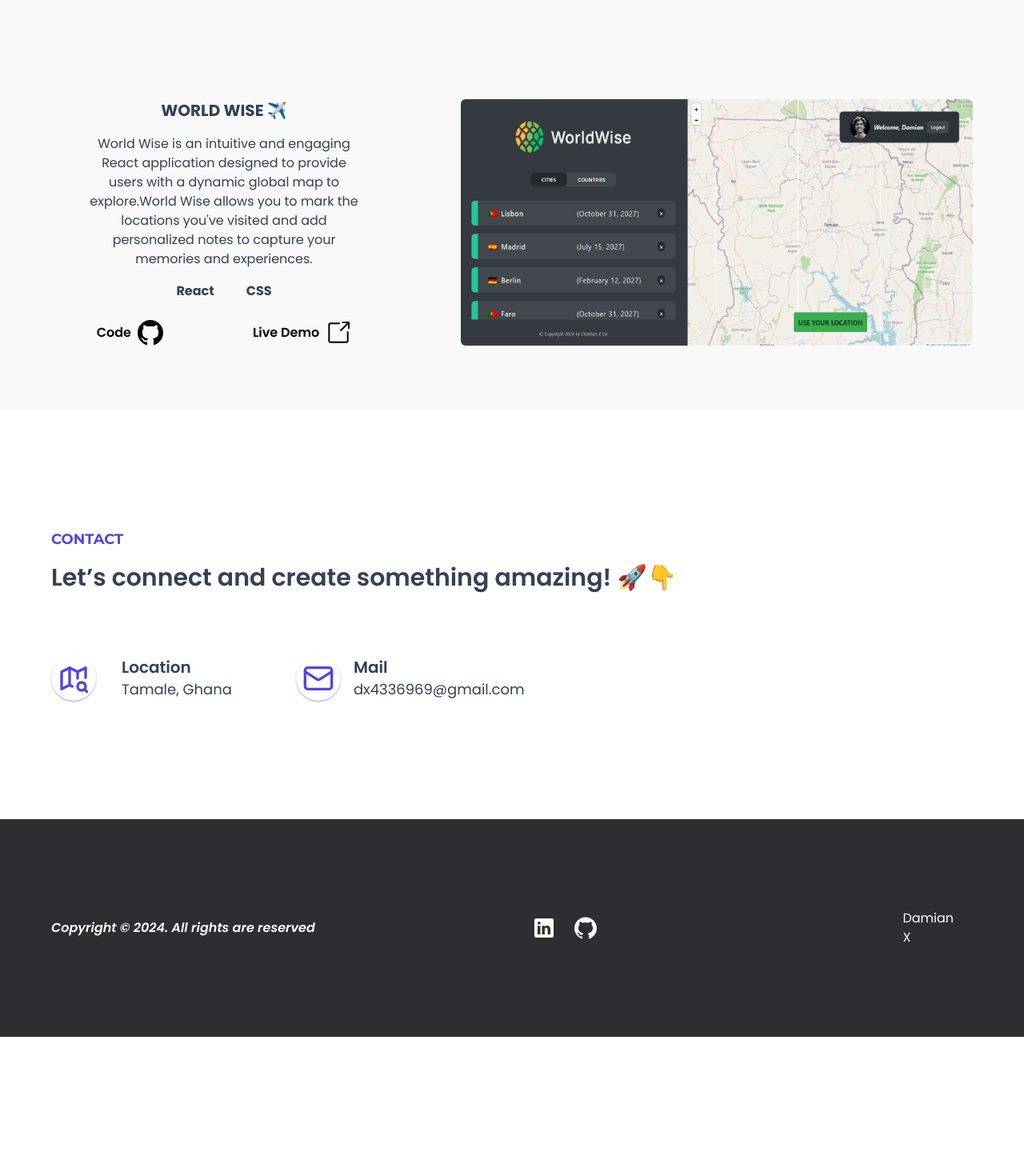
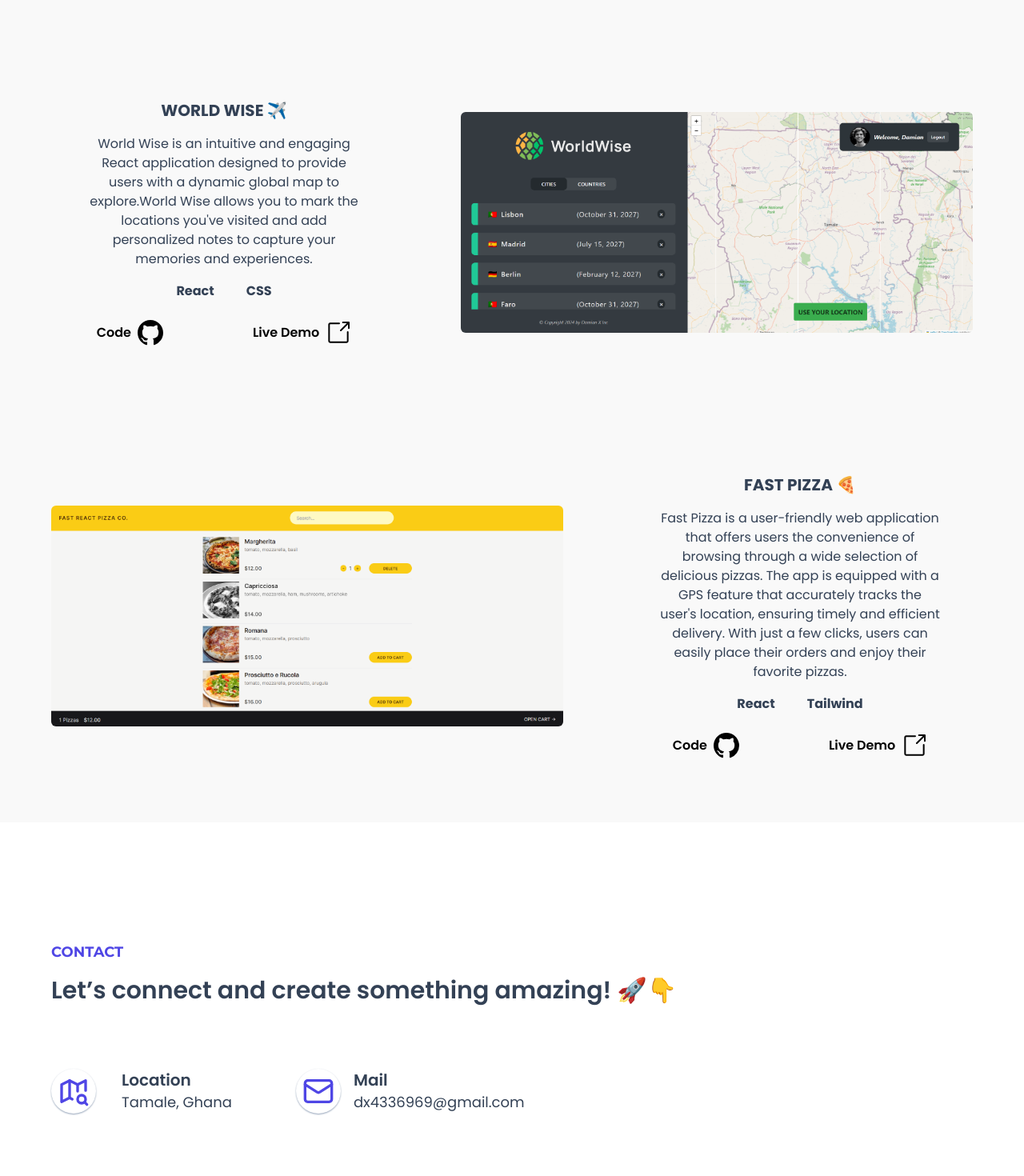
Before and after one commit to Sophianx234/Damian.dev, a React (Vite) app: page /home in a window 1280 px wide. Shown: the part 2120-3590 px from the top of the page at 80% size. Before the commit the page ends 3416 px from the top, so only its background shows below. Built offline with nearby package versions, Linux system fonts and the light colour scheme.

Commit message:
fixing navbar

```diff
--- a/src/ui/Footer.jsx
+++ b/src/ui/Footer.jsx
@@ -2,22 +2,25 @@ import Handles from "./Handles"
 
 function Footer({type}) {
     return (
-        <div className={`bg-[#2D2E32] ${type? 'md:py-10':'md:py-24'} py-8 md:px-10 px-2`}>
-            <div className="max-w-6xl mx-auto text-lg grid md:grid-cols-2 grid-cols-[2fr_1.5fr]   items-center ">
+        <div className="bg-[#2D2E32] ">
 
-            <p className="text-white font-semibold italic text-xs md:text-base ">
+        <div className={`md:max-w-6xl mx-auto ${type? 'md:py-10':'md:py-24'} py-8 md:px-10 px-2`} >
+            <div className="flex justify-between">
+
+            <p className="text-white font-semibold italic text-xs md:text-base pt-6 ">
             Copyright © 2024. All rights are reserved
             </p>
-            <div className="flex justify-end  gap-4 md:gap-10 px-6  pb-4">
+            <div className=" flex items-center  gap-10">
 
                 <Handles type='footer'/>
-                <div className="flex items-center justify-end pt-4 ">
-                    <p className="text-white font-mono antialiased font-normal text-xs md:text-base">
+
+                    <p className="text-white  antialiased font-normal  pt-4  md:text-base text-nowrap ">
                         Damian X
                         </p>
-                </div>
+
             </div>
             </div>
+        </div>
         </div>
     )
 }
--- a/src/ui/Header.jsx
+++ b/src/ui/Header.jsx
@@ -14,8 +14,8 @@ function Header() {
   {isOpen && <NavLinks type='dropdown'/>}
 
 
-      <div className="flex justify-end md:hidden">
-        <button onClick={()=>setIsOpen(isOpen=>!isOpen)}>
+      <div className="flex  lg:hidden md:flex justify-end">
+        <button className="" onClick={()=>setIsOpen(isOpen=>!isOpen)}>
     <HiBars3 size={32}/>
         </button>
       </div>
--- a/src/ui/NavLinks.jsx
+++ b/src/ui/NavLinks.jsx
@@ -12,7 +12,7 @@ function NavLinks({type}) {
 
     return (
 
-        <ul className={`${type==='dropdown'? 'flex flex-col absolute left-0 right-0 h-screen justify-center items-center bg-white  transition-all animate-slidein ease-in duration-300':' hidden justify-end '}  items-center gap-6 text-xl z-10  font-medium text-zinc-700  md:flex
+        <ul className={`${type==='dropdown'? 'flex flex-col absolute left-0 right-0 h-screen justify-center items-center bg-white  transition-all animate-slidein ease-in duration-300':' md:hidden justify-end '}  items-center gap-6 text-xl z-10  font-medium text-zinc-700  lg:flex
         `}>
            { isOpen && <button className="z-auto absolute right-10 top-10"
             onClick={()=>setIsOpen(isOpen=>!isOpen)}>
--- a/src/ui/Portfolio.jsx
+++ b/src/ui/Portfolio.jsx
@@ -4,9 +4,9 @@ import { GoLinkExternal } from "react-icons/go"
 function Portfolio({name, desc, emoji, cssFramework ='CSS', image, flow, imageNum}) {
     return (
         <div>
-            <div className={`flex  justify-between
+            <div className={`flex  justify-between md:flex-col  md:items-center lg:px-0 md:px-10
 
-            gap-20 ${flow ==='swap' && "flex-row-reverse"}`}>
+            gap-20 ${flow ==='swap' ? "lg:flex-row-reverse":"lg:flex-row"}`}>
                 <img src={`./images/p-${imageNum}.png`} alt="" className="w-[40rem] bg-blend-multiply rounded-md" />
                 <div className="">
                     <h1 className="text-xl font-bold  text-center pb-4 text-slate-700 uppercase">{name} {emoji}</h1>
--- a/src/ui/ProjectSection.jsx
+++ b/src/ui/ProjectSection.jsx
@@ -8,10 +8,10 @@ function ProjectSection() {
         <div className="bg-[#F9F9F9]
 
         ">
-        <div className="lg:max-w-6xl lg:mx-auto  lg:pb-20 lg:pt-20
+        <div className="lg:max-w-6xl lg:mx-auto md:pt-24 md:pb-20 lg:pt-20
         ">
-            <h1 className="text-secondary-purple uppercase font-bold font-[Montserrat]  md:text-lg  ">Portfolio</h1>
-            <h2 className="md:text-3xl font-semibold  text-center lg:text-left  text-slate-700">Each project is a unique piece of development 🧩</h2>
+            <h1 className="text-secondary-purple uppercase font-bold font-[Montserrat]  md:text-lg md:text-center lg:text-left">Portfolio</h1>
+            <h2 className="md:text-3xl font-semibold  text-center lg:text-left  text-slate-700 md:px-10 lg:px-0">Each project is a unique piece of development 🧩</h2>
 
             <div className="space-y-40 pt-20 ">
 
@@ -29,6 +29,14 @@ function ProjectSection() {
               emoji ='✈️'
               flow='swap'
             />
+            <Portfolio
+            name = 'Fast Pizza '
+             desc ="Fast Pizza is a user-friendly web application that offers users the convenience of browsing through a wide selection of delicious pizzas. The app is equipped with a GPS feature that accurately tracks the user's location, ensuring timely and efficient delivery. With just a few clicks, users can easily place their orders and enjoy their favorite pizzas."
+             imageNum={3}
+             cssFramework="Tailwind"
+              emoji ='🍕'
+
+            />
             </div>
             </div>
         </div>
```
Also changed, not shown: public/images/p-3.png (added).
